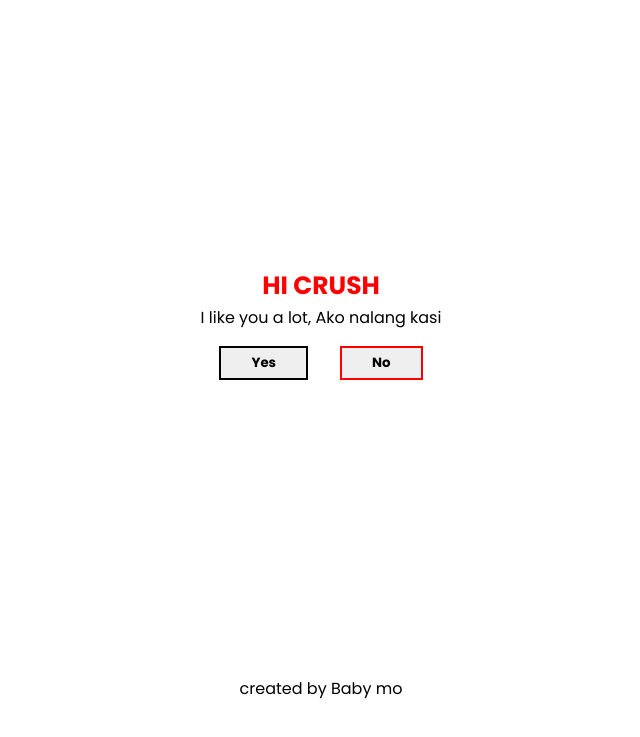
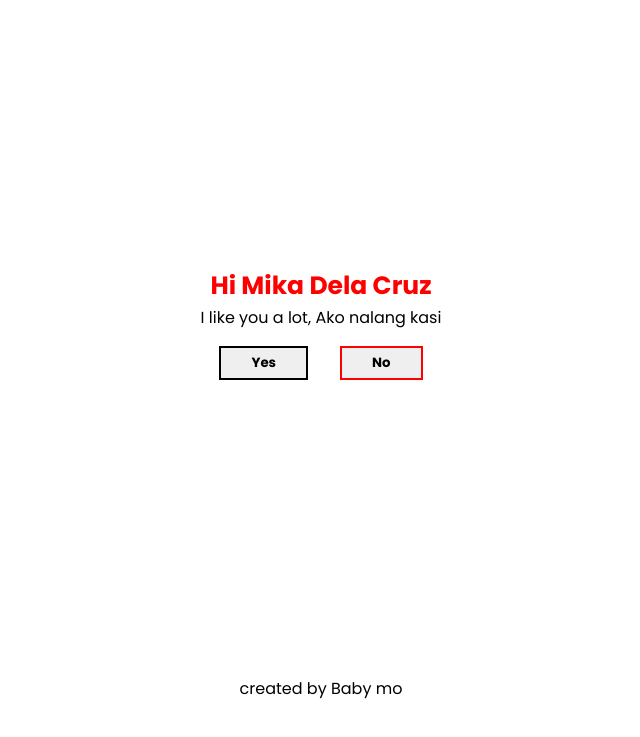
Before and after one commit to kxoza/kxoza.github.io, a plain HTML site: page index.html in a window 1280 px wide. Shown: the part 37-774 px from the top of the page, without its empty margins (319-959 px from the left). Drawn offline with Linux system fonts and the light colour scheme.

Commit message:
Update index.html

```diff
--- a/index.html
+++ b/index.html
@@ -34,7 +34,7 @@
 
 				<div class="ask">
 
-												<p> <span class="crush">HI CRUSH</span> <br>
+												<p> <span class="crush">Hi Mika Dela Cruz</span> <br>
 																I like you a lot, Ako nalang kasi</p>
 								<div class="btn">
 <a href="yes.html"><button id="btn1">Yes</button>		</a>			    <button id="btn2">No</button>
```
